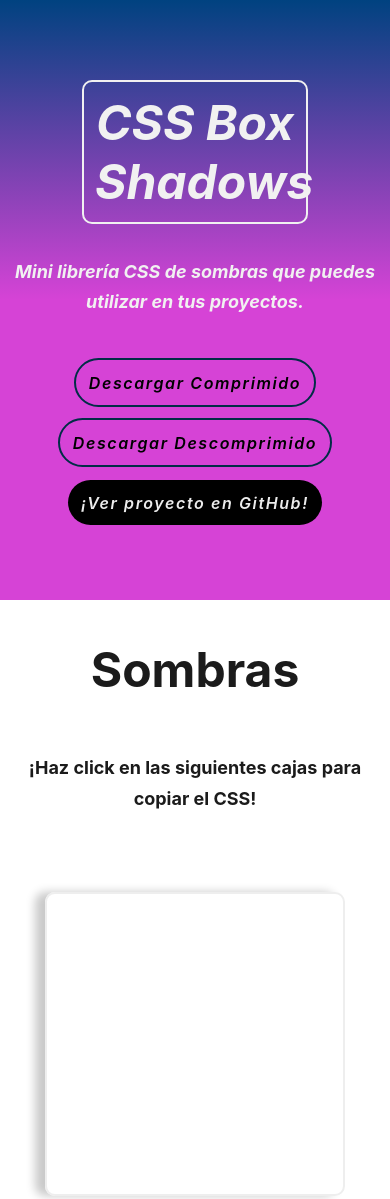
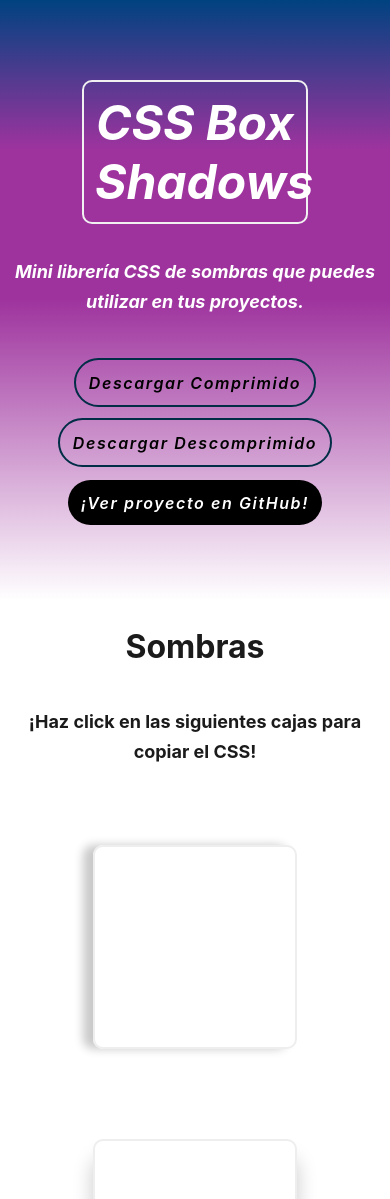
Before and after one commit to Franqsanz/box-shadows.css, a plain HTML site: page index.html in a window 390 px wide. Shown: the top 1199 px of the page. Drawn offline with Linux system fonts and the light colour scheme.

Commit message:
update colors

```diff
--- a/css/style.css
+++ b/css/style.css
@@ -3,7 +3,6 @@ body {
   margin: 0;
   font-family: -apple-system, BlinkMacSystemFont, 'Segoe UI', Roboto, Oxygen,
     Ubuntu, Cantarell, 'Open Sans', 'Helvetica Neue', sans-serif;
-  /* background: linear-gradient(-200deg, #ffffff, #e4e4e4, #ffc700, #04b304); */
   color: #1b1b1b;
 }
 
@@ -14,10 +13,10 @@ body {
 
 .sFiles {
   font-style: italic;
-  color: #f1f1f1;
+  color: #ffffff;
   text-align: center;
   padding: 5rem 0 3rem 0;
-  background: linear-gradient(180deg, rgb(0, 66, 128), #d643d6, #d643d6);
+  background: linear-gradient(180deg, #004280, #9e339e, #9e339e, 75%, #ffffff);
 }
 
 h1 {
@@ -60,12 +59,12 @@ li {
 
 .aDown:active {
   background: #012d46;
-  color: #ececec;
+  color: #ffffff;
 }
 
 .aSource {
   background: #000000;
-  color: #ececec;
+  color: #ffffff;
   border: none;
 }
 
@@ -106,10 +105,19 @@ footer {
     font-size: 3rem;
   }
 
+  h2 {
+    font-size: 2rem;
+  }
+
   .aDown,
   .aSource {
     font-size: 1rem;
     letter-spacing: 0.1rem;
+  }
+
+  div {
+    width: 200px;
+    height: 200px;
   }
 }
 
```
Also changed, not shown: index.html (+0 -3 lines).
